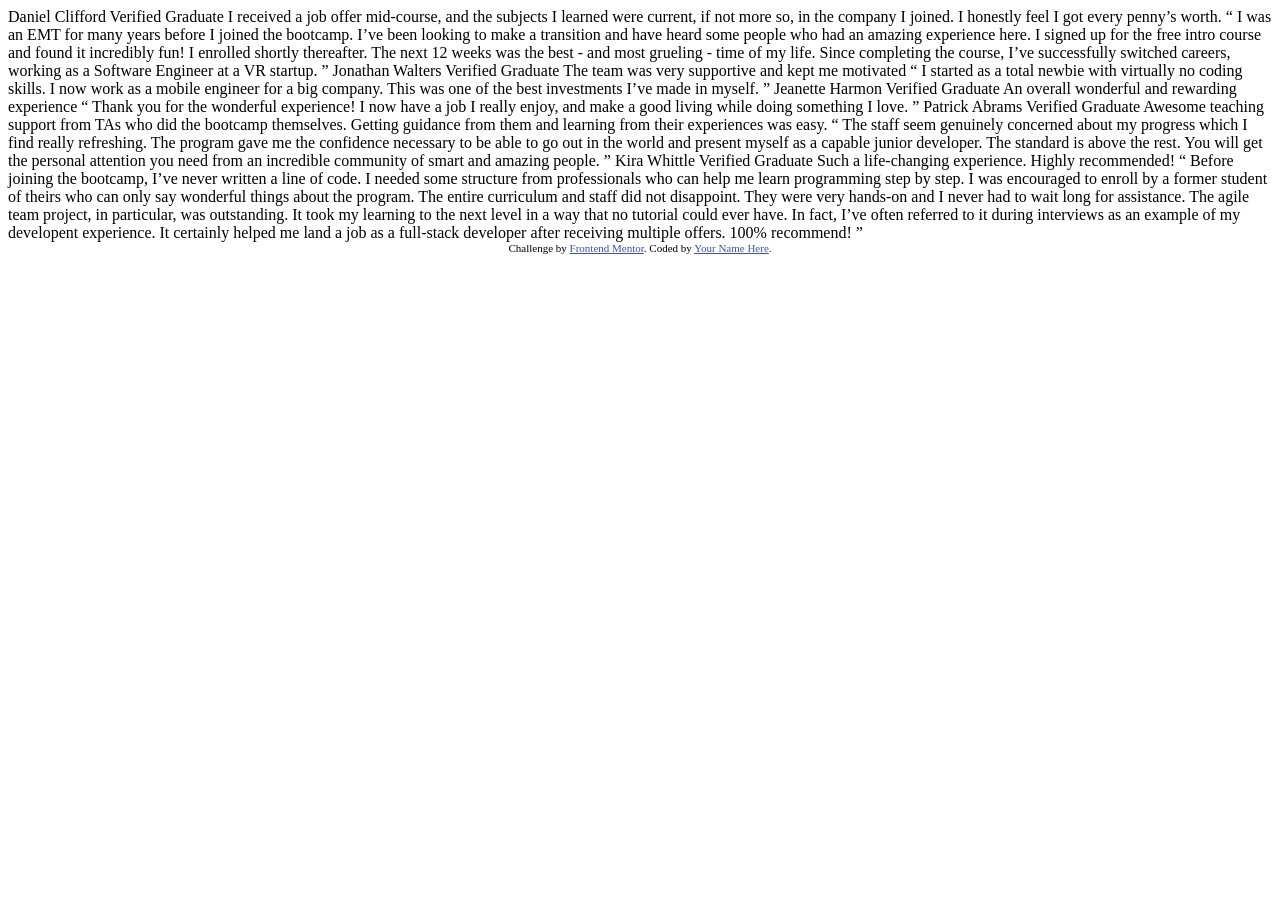
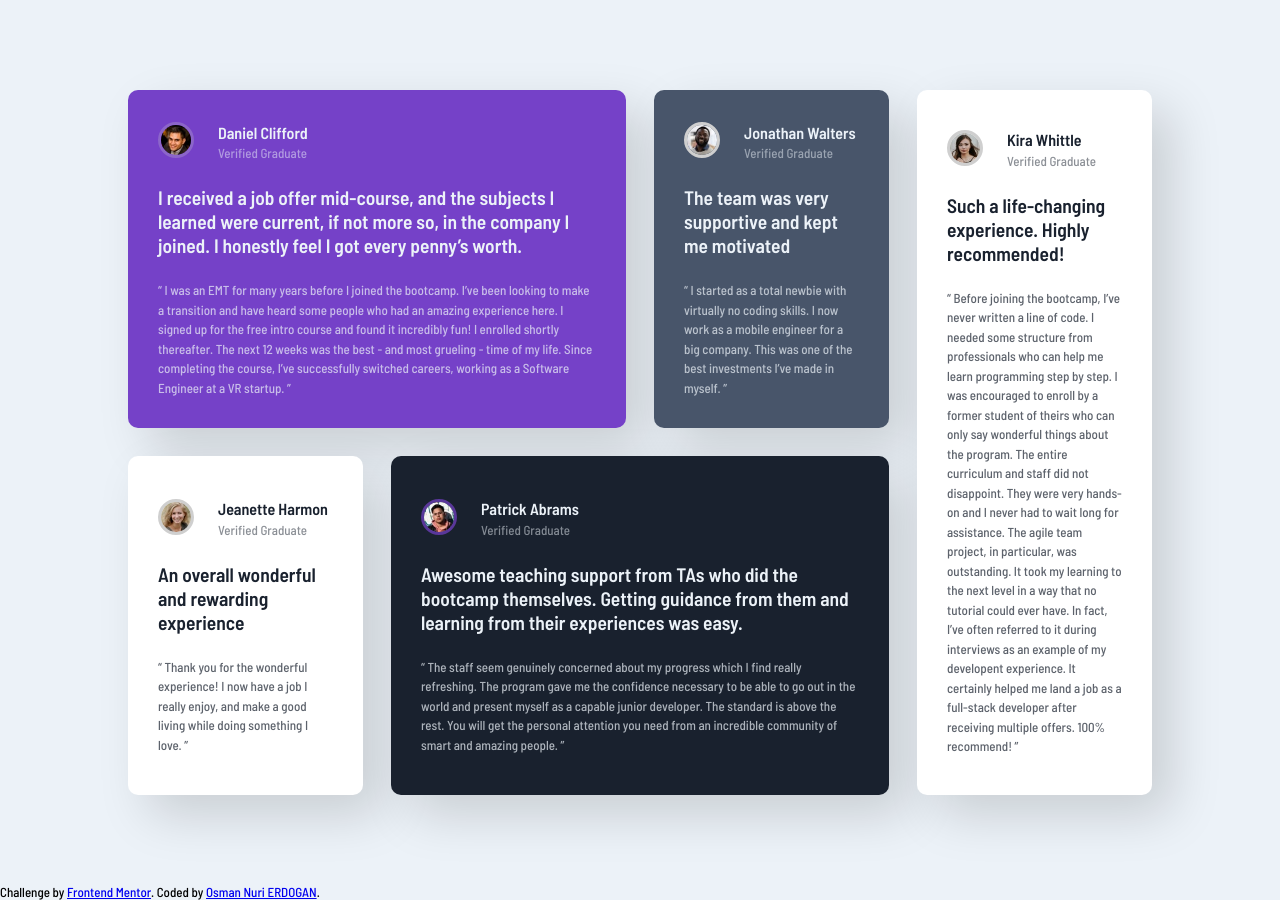
Before and after one commit to osmannurierdogan/fem-testimonials-grid-component, a website: page index.html in a window 1280 px wide. Before the commit the page ends 800 px from the top, so only its background shows below. Drawn offline with Linux system fonts and the light colour scheme.

Commit message:
Challenge completed. One CSS Grid import property has been learn related grid-template-columns.

```diff
--- a/index.html
+++ b/index.html
@@ -1,76 +1,193 @@
 <!DOCTYPE html>
 <html lang="en">
   <head>
-  <meta charset="UTF-8">
-  <meta name="viewport" content="width=device-width, initial-scale=1.0"> <!-- displays site properly based on user's device -->
+    <meta charset="UTF-8" />
+    <meta name="viewport" content="width=device-width, initial-scale=1.0" />
+    <!-- displays site properly based on user's device -->
 
-  <link rel="icon" type="image/png" sizes="32x32" href="./images/favicon-32x32.png">
+    <link
+      rel="icon"
+      type="image/png"
+      sizes="32x32"
+      href="./images/favicon-32x32.png"
+    />
 
     <title>Frontend Mentor | [Challenge Name Here]</title>
 
-  <!-- Feel free to remove these styles or customise in your own stylesheet 👍 -->
-  <style>
-    .attribution { font-size: 11px; text-align: center; }
-    .attribution a { color: hsl(228, 45%, 44%); }
-  </style>
+    <link rel="stylesheet" href="/dist/main.css" />
   </head>
   <body>
+    <div class="container">
+      <div class="testimonial-list grid">
+        <div
+          class="testimonial-list__item grid__item grid__item--1 light-colors"
+        >
+          <div class="testimonial-list__item__user">
+            <img
+              src="./images/image-daniel.jpg"
+              alt="Daniel Clifford Image"
+              class="testimonial-list__item__user__image testimonial-list__item__user__image--cream"
+            />
+            <div class="testimonial-list__item__user-info">
+              <h3 class="testimonial-list__item__user-info--name">
                 Daniel Clifford
+              </h3>
+              <p class="testimonial-list__item__user-info--level">
                 Verified Graduate
+              </p>
+            </div>
+          </div>
+          <h2 class="testimonial-list__item__title">
+            I received a job offer mid-course, and the subjects I learned were
+            current, if not more so, in the company I joined. I honestly feel I
+            got every penny’s worth.
+          </h2>
+          <p class="testimonial-list__item__paragraph">
+            “ I was an EMT for many years before I joined the bootcamp. I’ve
+            been looking to make a transition and have heard some people who had
+            an amazing experience here. I signed up for the free intro course
+            and found it incredibly fun! I enrolled shortly thereafter. The next
+            12 weeks was the best - and most grueling - time of my life. Since
+            completing the course, I’ve successfully switched careers, working
+            as a Software Engineer at a VR startup. ”
+          </p>
+        </div>
 
-  I received a job offer mid-course, and the subjects I learned were current, if not more so,
-  in the company I joined. I honestly feel I got every penny’s worth.
+        <div
+          class="testimonial-list__item grid__item grid__item--2 light-colors"
+        >
+          <div class="testimonial-list__item__user">
+            <img
+              src="./images/image-jonathan.jpg"
+              alt="Jonathan Walters Image"
+              class="testimonial-list__item__user__image"
+            />
+            <div class="testimonial-list__item__user-info">
+              <h3 class="testimonial-list__item__user-info--name">
+                Jonathan Walters
+              </h3>
+              <p class="testimonial-list__item__user-info--level">
+                Verified Graduate
+              </p>
+            </div>
+          </div>
+          <h2 class="testimonial-list__item__title">
+            The team was very supportive and kept me motivated
+          </h2>
+          <p class="testimonial-list__item__paragraph">
+            “ I started as a total newbie with virtually no coding skills. I now
+            work as a mobile engineer for a big company. This was one of the
+            best investments I’ve made in myself. ”
+          </p>
+        </div>
 
-  “ I was an EMT for many years before I joined the bootcamp. I’ve been looking to make a
-  transition and have heard some people who had an amazing experience here. I signed up
-  for the free intro course and found it incredibly fun! I enrolled shortly thereafter.
-  The next 12 weeks was the best - and most grueling - time of my life. Since completing
-  the course, I’ve successfully switched careers, working as a Software Engineer at a VR startup. ”
+        <div
+          class="testimonial-list__item grid__item grid__item--3 dark-colors"
+        >
+          <div class="testimonial-list__item__user">
+            <img
+              src="./images/image-jeanette.jpg"
+              alt="Jeanette Harmon Image"
+              class="testimonial-list__item__user__image"
+            />
+            <div class="testimonial-list__item__user-info">
+              <h3 class="testimonial-list__item__user-info--name">
+                Jeanette Harmon
+              </h3>
+              <p class="testimonial-list__item__user-info--level">
+                Verified Graduate
+              </p>
+            </div>
+          </div>
+          <h2 class="testimonial-list__item__title">
+            An overall wonderful and rewarding experience
+          </h2>
+          <p class="testimonial-list__item__paragraph">
+            “ Thank you for the wonderful experience! I now have a job I really
+            enjoy, and make a good living while doing something I love. ”
+          </p>
+        </div>
 
-  Jonathan Walters
+        <div
+          class="testimonial-list__item grid__item grid__item--4 light-colors"
+        >
+          <div class="testimonial-list__item__user">
+            <img
+              src="./images/image-patrick.jpg"
+              alt="Patrick Abrams Image"
+              class="testimonial-list__item__user__image testimonial-list__item__user__image--purple"
+            />
+            <div class="testimonial-list__item__user-info">
+              <h3 class="testimonial-list__item__user-info--name">
+                Patrick Abrams
+              </h3>
+              <p class="testimonial-list__item__user-info--level">
                 Verified Graduate
+              </p>
+            </div>
+          </div>
+          <h2 class="testimonial-list__item__title">
+            Awesome teaching support from TAs who did the bootcamp themselves.
+            Getting guidance from them and learning from their experiences was
+            easy.
+          </h2>
+          <p class="testimonial-list__item__paragraph">
+            “ The staff seem genuinely concerned about my progress which I find
+            really refreshing. The program gave me the confidence necessary to
+            be able to go out in the world and present myself as a capable
+            junior developer. The standard is above the rest. You will get the
+            personal attention you need from an incredible community of smart
+            and amazing people. ”
+          </p>
+        </div>
 
-  The team was very supportive and kept me motivated
-
-  “ I started as a total newbie with virtually no coding skills. I now work as a mobile engineer
-  for a big company. This was one of the best investments I’ve made in myself. ”
-
-  Jeanette Harmon
+        <div
+          class="testimonial-list__item grid__item grid__item--5 dark-colors"
+        >
+          <div class="testimonial-list__item__user">
+            <img
+              src="./images/image-kira.jpg"
+              alt="Kira Whittle Image"
+              class="testimonial-list__item__user__image"
+            />
+            <div class="testimonial-list__item__user-info">
+              <h3 class="testimonial-list__item__user-info--name">
+                Kira Whittle
+              </h3>
+              <p class="testimonial-list__item__user-info--level">
                 Verified Graduate
-
-  An overall wonderful and rewarding experience
-
-  “ Thank you for the wonderful experience! I now have a job I really enjoy, and make a good living
-  while doing something I love. ”
-
-  Patrick Abrams
-  Verified Graduate
-
-  Awesome teaching support from TAs who did the bootcamp themselves. Getting guidance from them and
-  learning from their experiences was easy.
-
-  “ The staff seem genuinely concerned about my progress which I find really refreshing. The program
-  gave me the confidence necessary to be able to go out in the world and present myself as a capable
-  junior developer. The standard is above the rest. You will get the personal attention you need from
-  an incredible community of smart and amazing people. ”
-
-  Kira Whittle
-  Verified Graduate
-
+              </p>
+            </div>
+          </div>
+          <h2 class="testimonial-list__item__title">
             Such a life-changing experience. Highly recommended!
-
-  “ Before joining the bootcamp, I’ve never written a line of code. I needed some structure from
-  professionals who can help me learn programming step by step. I was encouraged to enroll by a former
-  student of theirs who can only say wonderful things about the program. The entire curriculum and staff
-  did not disappoint. They were very hands-on and I never had to wait long for assistance. The agile team
-  project, in particular, was outstanding. It took my learning to the next level in a way that no tutorial
-  could ever have. In fact, I’ve often referred to it during interviews as an example of my developent
-  experience. It certainly helped me land a job as a full-stack developer after receiving multiple offers.
-  100% recommend! ”
+          </h2>
+          <p class="testimonial-list__item__paragraph">
+            “ Before joining the bootcamp, I’ve never written a line of code. I
+            needed some structure from professionals who can help me learn
+            programming step by step. I was encouraged to enroll by a former
+            student of theirs who can only say wonderful things about the
+            program. The entire curriculum and staff did not disappoint. They
+            were very hands-on and I never had to wait long for assistance. The
+            agile team project, in particular, was outstanding. It took my
+            learning to the next level in a way that no tutorial could ever
+            have. In fact, I’ve often referred to it during interviews as an
+            example of my developent experience. It certainly helped me land a
+            job as a full-stack developer after receiving multiple offers. 100%
+            recommend! ”
+          </p>
+        </div>
+      </div>
+    </div>
 
     <div class="attribution">
-    Challenge by <a href="https://www.frontendmentor.io?ref=challenge" target="_blank">Frontend Mentor</a>.
-    Coded by <a href="#">Your Name Here</a>.
+      Challenge by
+      <a href="https://www.frontendmentor.io?ref=challenge" target="_blank"
+        >Frontend Mentor</a
+      >. Coded by
+      <a href="https://frontendmentor.io/profile/osmannurierdogan"
+        >Osman Nuri ERDOGAN</a
+      >.
     </div>
   </body>
 </html>
--- /dev/null
+++ b/sass/main.scss
@@ -0,0 +1,231 @@
+@import url("https://fonts.googleapis.com/css2?family=Barlow+Semi+Condensed:wght@500;600&display=swap");
+$mobile-breakpoint: 24em;
+$desktop-breakpoint: 90em;
+
+$color-primary-moderate-violet: hsl(263, 55%, 52%);
+$color-primary-very-dark-grayish-blue: hsl(217, 19%, 35%);
+$color-primary-very-dark-blackish-blue: hsl(219, 29%, 14%);
+$color-primary-white: hsl(0, 0%, 100%);
+$color-neutral-light-gray: hsl(0, 0%, 81%);
+$color-neutral-light-grayish-blue: hsl(210, 46%, 95%);
+
+$color-verified-graduate: rgba($color-neutral-light-grayish-blue, 0.5);
+$color-review-paragraph: rgba($color-neutral-light-grayish-blue, 0.7);
+
+$font-size-body: 1.3rem;
+$font-family: "Barlow Semi Condensed", sans-serif;
+$font-weight-medium: 500;
+$font-weight-semi-bold: 600;
+$box-shadow: 2rem 2rem 5rem rgba(0, 0, 0, 0.15);
+
+@mixin responsive($breakpoint) {
+  @if $breakpoint == phone {
+    @media (max-width: 24em) {
+      // 384px
+      @content;
+    }
+  }
+  // @if $breakpoint == phone {
+  //   @media (max-width: $mobile-breakpoint) {
+  //     // 375px
+  //     @content;
+  //   }
+  // }
+  // @if $breakpoint == tab-port {
+  // 	@media (max-width: 56.25em) {
+  // 		// 900px
+  // 		@content;
+  // 	}
+  // }
+  // @if $breakpoint == tab-land {
+  // 	@media (max-width: 75em) {
+  // 		// 1200px
+  // 		@content;
+  // 	}
+  // }
+  @if $breakpoint == desktop {
+    @media (max-width: 90em) {
+      // 1440px
+      @content;
+    }
+  }
+  // @if $breakpoint == desktop {
+  //   @media (max-width: $desktop-breakpoint) {
+  //     // 1440px
+  //     @content;
+  //   }
+  // }
+  // @if $breakpoint == big-desktop {
+  // 	@media (min-width: 112.5em) {
+  // 		// 1800px
+  // 		@content;
+  // 	}
+  // }
+}
+*,
+*::after,
+*::before {
+  margin: 0;
+  padding: 0;
+  box-sizing: border-box;
+}
+html {
+  font-size: 62.5%;
+  @include responsive(phone) {
+    font-size: 70%;
+  }
+}
+body {
+  background-color: $color-neutral-light-grayish-blue;
+  font-family: $font-family;
+  font-size: $font-size-body;
+}
+.container {
+  margin: 7% 22%;
+  @include responsive(desktop) {
+    margin: 7% 10%;
+  }
+  @include responsive(phone) {
+    margin: 5%;
+  }
+}
+.grid {
+  display: grid;
+  grid-template-columns: repeat(4, 1fr);
+  grid-template-rows: repeat(2, 1fr);
+  gap: 2.8rem;
+  @include responsive(phone) {
+    grid-template-columns: 1fr;
+    grid-template-rows: repeat(auto-fit, minmax(0, max-content));
+  }
+  &__item {
+    &--1 {
+      background-color: $color-primary-moderate-violet;
+      grid-column: 1 / span 2;
+      grid-row: 1 / span 1;
+      @include responsive(phone) {
+        grid-column: 1 / span 1;
+        grid-row: 1 / span 1;
+      }
+    }
+    &--2 {
+      background-color: $color-primary-very-dark-grayish-blue;
+      grid-column: 3 / span 1;
+      grid-row: 1 / span 1;
+      @include responsive(phone) {
+        grid-column: 1 / span 1;
+        grid-row: 2 / span 1;
+      }
+    }
+    &--3 {
+      background-color: $color-primary-white;
+      grid-column: 1 / span 1;
+      grid-row: 2 / span 1;
+      @include responsive(phone) {
+        grid-column: 1 / span 1;
+        grid-row: 3 / span 1;
+      }
+    }
+    &--4 {
+      background-color: $color-primary-very-dark-blackish-blue;
+      grid-column: 2 / span 2;
+      grid-row: 2 / span 1;
+      @include responsive(phone) {
+        grid-column: 1 / span 1;
+        grid-row: 4 / span 1;
+      }
+    }
+    &--5 {
+      background-color: $color-primary-white;
+      grid-column: 4 / span 1;
+      grid-row: 1 / span 2;
+      // grid-row: 1 / -1;
+      @include responsive(phone) {
+        grid-column: 1 / span 1;
+        grid-row: 5 / span 1;
+      }
+    }
+  }
+}
+.testimonial-list {
+  &__item {
+    border-radius: 1rem;
+    box-shadow: $box-shadow;
+    padding: 3rem;
+    display: flex;
+    align-items: flex-start;
+    justify-content: center;
+    flex-direction: column;
+    gap: 2.4rem;
+    @include responsive(phone) {
+      padding: 2rem 2.2rem;
+    }
+    &__user {
+      display: flex;
+      align-items: center;
+      justify-content: flex-start;
+      gap: 2.4rem;
+      &__image {
+        width: 3.6rem;
+        border-radius: 50%;
+        border: 3px solid $color-neutral-light-gray;
+        &--purple {
+          border: 3px solid rgba($color-primary-moderate-violet, 0.7);
+        }
+        &--cream {
+          border: 3px solid rgba($color-neutral-light-gray, 0.25);
+        }
+      }
+      &-info {
+        &--name {
+          font-size: 1.6rem;
+          line-height: 1.6;
+        }
+        &--level {
+          font-size: $font-size-body;
+        }
+      }
+    }
+    &__title {
+    }
+    &__paragraph {
+      font-size: $font-size-body;
+      line-height: 1.5;
+    }
+  }
+}
+.light-colors {
+  color: $color-neutral-light-grayish-blue;
+  & .testimonial-list__item {
+    &__user-info {
+      &--level {
+        opacity: 0.5;
+      }
+    }
+    &__paragraph {
+      opacity: 0.7;
+    }
+  }
+}
+.dark-colors {
+  color: $color-primary-very-dark-blackish-blue;
+  & .testimonial-list__item {
+    &__user-info {
+      &--level {
+        opacity: 0.5;
+      }
+    }
+    &__paragraph {
+      opacity: 0.7;
+    }
+  }
+}
+footer {
+  & .attribution {
+    font-size: 1.1rem;
+    text-align: center;
+    & a {
+      color: hsl(228, 45%, 44%);
+    }
+  }
+}
```
Also changed, not shown: package.json (added, +38 -0 lines), dist/main.compiled.css (added), dist/main.concat.css (added), dist/main.css (added), dist/main.prefix.css (added), 2 other files. Lines whose indentation alone changed are shown as unchanged.
